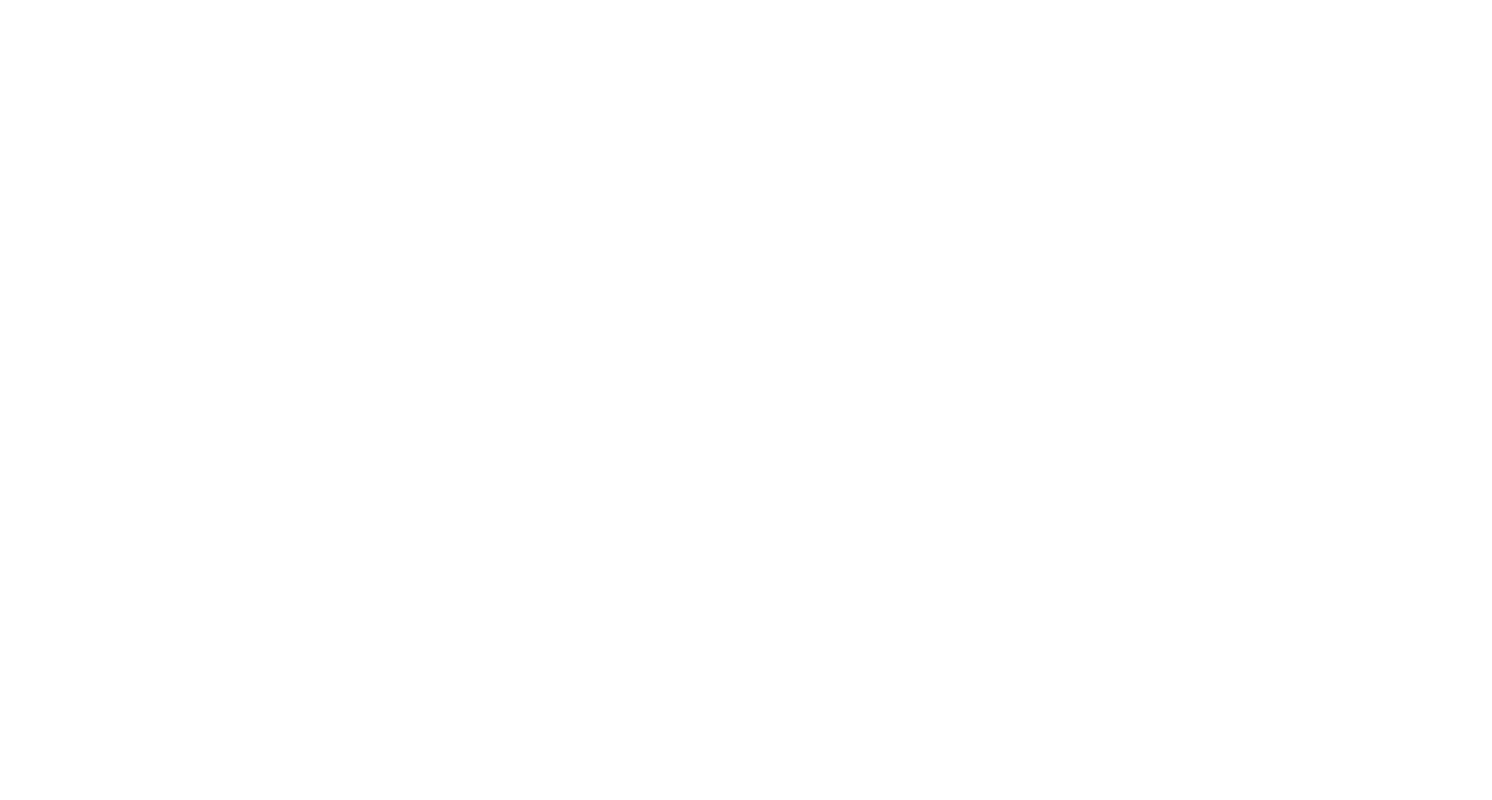
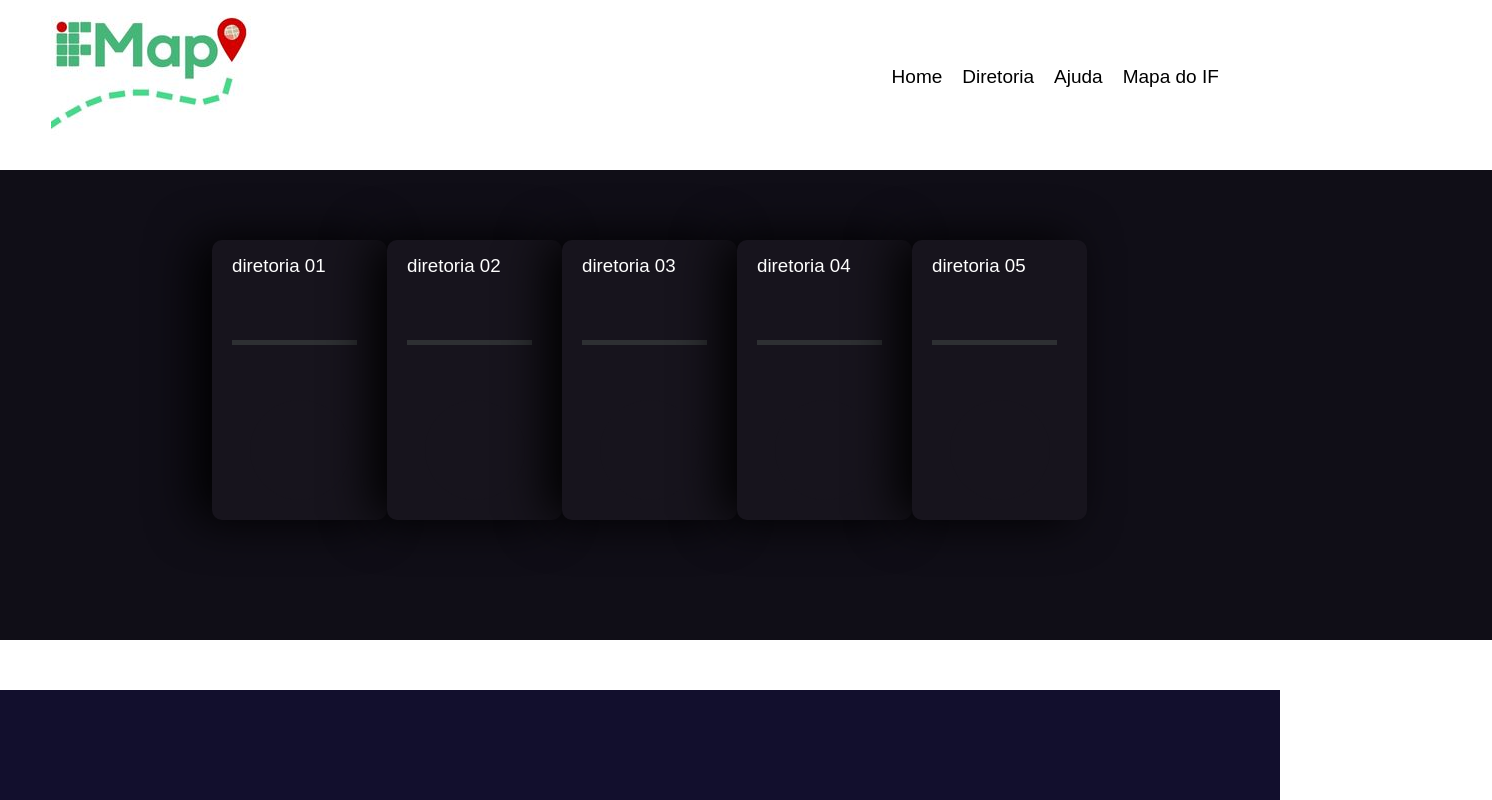
Before and after one commit to MarVin17G/if-map, a React (Create React App) app in the folder frontend/: page /diretorias in a window 1280 px wide. Before the commit this address had no page. Shown: the top 800 px of the page, 1492 px wide, since content can reach past the window. Built offline with nearby package versions, Linux system fonts and the light colour scheme; data requests are answered from the project's data file.

Commit message:
adicionando estilos na pagina de diretorias

```diff
--- a/frontend/db.json
+++ b/frontend/db.json
@@ -30,5 +30,27 @@
             "ambienteId": 6,
             "diretoriaFk": 1
         }
+    ],
+    "diretorias": [
+        {
+            "nome": "diretoria 01",
+            "id": 1
+        },
+        {
+            "nome": "diretoria 02",
+            "id": 2
+        },
+        {
+            "nome": "diretoria 03",
+            "id": 3
+        },
+        {
+            "nome": "diretoria 04",
+            "id": 4
+        },
+        {
+            "nome": "diretoria 05",
+            "id": 5
+        }
     ]
 }
--- /dev/null
+++ b/frontend/src/components/layouts/diretoriaCard/DiretoriaCard.css
@@ -0,0 +1,97 @@
+
+  .div_card_dir {
+    position: relative;
+    height: 400px;
+    width: 100%;
+    padding-top: 70px;
+    padding-left: calc(40% - 300px);
+    display: flex;
+    margin-bottom: 50px;
+    background-color: #100e17;
+  }
+
+  .cartao_dir {
+    display: flex;
+    height: 280px;
+    width: 175px;
+    background-color: #17141d;
+    border-radius: 10px;
+    box-shadow: -1rem 0 3rem #000;
+  /*   margin-left: -50px; */
+    transition: 0.4s ease-out;
+    position: relative;
+    left: 0px;
+  }
+  .cartao_dir:not(:first-child) {
+      margin-left: -50px;
+  }
+  .cartao_dir:hover {
+    transform: translateY(-20px);
+    transition: 0.4s ease-out;
+  }
+  .cartao_dir:hover ~ .cartao_dir {
+    position: relative;
+    left: 50px;
+    transition: 0.4s ease-out;
+  }
+
+  .title {
+    color: white;
+    font-weight: 300;
+    position: absolute;
+    left: 20px;
+    top: 15px;
+  }
+
+  .bar {
+    position: absolute;
+    top: 100px;
+    left: 20px;
+    height: 5px;
+    width: 125px;
+  }
+
+  .emptybar {
+    background-color: #2e3033;
+    width: 100%;
+    height: 100%;
+  }
+
+  .filledbar {
+    position: absolute;
+    top: 0px;
+    z-index: 3;
+    width: 0px;
+    height: 100%;
+    background: rgb(0,154,217);
+    background: linear-gradient(90deg, rgba(0,154,217,1) 0%, rgba(217,147,0,1) 65%, rgba(255,186,0,1) 100%);
+    transition: 0.6s ease-out;
+  }
+
+  .cartao_dir:hover .filledbar {
+    width: 120px;
+    transition: 0.4s ease-out;
+  }
+
+  .circle {
+    position: absolute;
+    top: 150px;
+    left: calc(50% - 60px);
+  }
+
+  .stroke {
+    stroke: white;
+    stroke-dasharray: 360;
+    stroke-dashoffset: 360;
+    transition: 0.6s ease-out;
+  }
+
+  .circle_card {
+    fill: #17141d;
+    stroke-width: 2px;
+  }
+
+  .cartao_dir:hover .stroke {
+    stroke-dashoffset: 100;
+    transition: 0.6s ease-out;
+  }
--- /dev/null
+++ b/frontend/src/components/layouts/diretoriaCard/DiretoriaCard.js
@@ -0,0 +1,25 @@
+import { Link } from 'react-router-dom';
+import './DiretoriaCard.css';
+
+export default function DiretoriaCard ({ items }) {
+    return (
+        <section className="div_card_dir">
+            {items?.map((diretoria) =>
+                <Link to="">
+                    <div className='cartao_dir'>
+                        <h3 className='title'>{diretoria.nome}</h3>
+                        <div className="bar">
+                            <div className="emptybar"></div>
+                            <div className="filledbar"></div>
+                        </div>
+                        <div className="circle">
+                            <svg version="1.1" xmlns="http://www.w3.org/2000/svg" className='circle_card'>
+                                <circle className="stroke" cx="60" cy="60" r="50"/>
+                            </svg>
+                        </div>
+                    </div>
+                </Link>
+            )}
+        </section>
+    )
+}
--- a/frontend/src/components/pages/Ambientes/Ambientes.js
+++ b/frontend/src/components/pages/Ambientes/Ambientes.js
@@ -9,7 +9,6 @@ import { useSearchParams } from "react-router-dom";
 
 export default function Ambientes () {
     const [ambientes, setAmbientes] = useState([]);
-
     const [ searchParams ] = useSearchParams();
 
     const search = searchParams.get("search");
--- /dev/null
+++ b/frontend/src/components/pages/Diretorias/Diretorias.js
@@ -0,0 +1,27 @@
+import react, { useEffect, useState } from 'react';
+import Api from '../../../sevices/Api'
+
+import Header from '../../layouts/header/Header';
+import DiretoriaCard from '../../layouts/diretoriaCard/DiretoriaCard';
+import Footer from '../../layouts/footer/Footer';
+
+export default function Diretorias () {
+    const [diretorias, setDiretorias] = useState([]);
+
+    useEffect(() => {
+        Api
+            .get('/diretorias')
+            .then((res) => setDiretorias(res.data))
+            .catch((error) => {
+                console.log("erro" + error)
+            })
+    },  []);
+
+    return (
+        <>
+            <Header />
+            <DiretoriaCard items={diretorias} />
+            <Footer />
+        </>
+    )
+}
--- a/frontend/src/index.js
+++ b/frontend/src/index.js
@@ -4,6 +4,7 @@ import App from './App';
 
 import Home from './components/pages/Home/Home.js';
 import Ambientes from './components/pages/Ambientes/Ambientes.js';
+import Diretorias  from './components/pages/Diretorias/Diretorias.js'
 
 import './index.css';
 
@@ -17,6 +18,7 @@ root.render(
         <Route element={<App />}>
           <Route path='/' element={<Home />} />
           <Route path='/ambientes' element={<Ambientes />} />
+          <Route path='/diretorias' element={<Diretorias />} />
         </Route>
       </Routes>
     </BrowserRouter>
--- a/frontend/src/sevices/Api.js
+++ b/frontend/src/sevices/Api.js
@@ -1,7 +1,7 @@
 import axios from 'axios';
 
 const api = axios.create({
-    baseURL: 'http://localhost:5000',
+    baseURL: 'http://localhost:3001',
 })
 
 export default api
```
